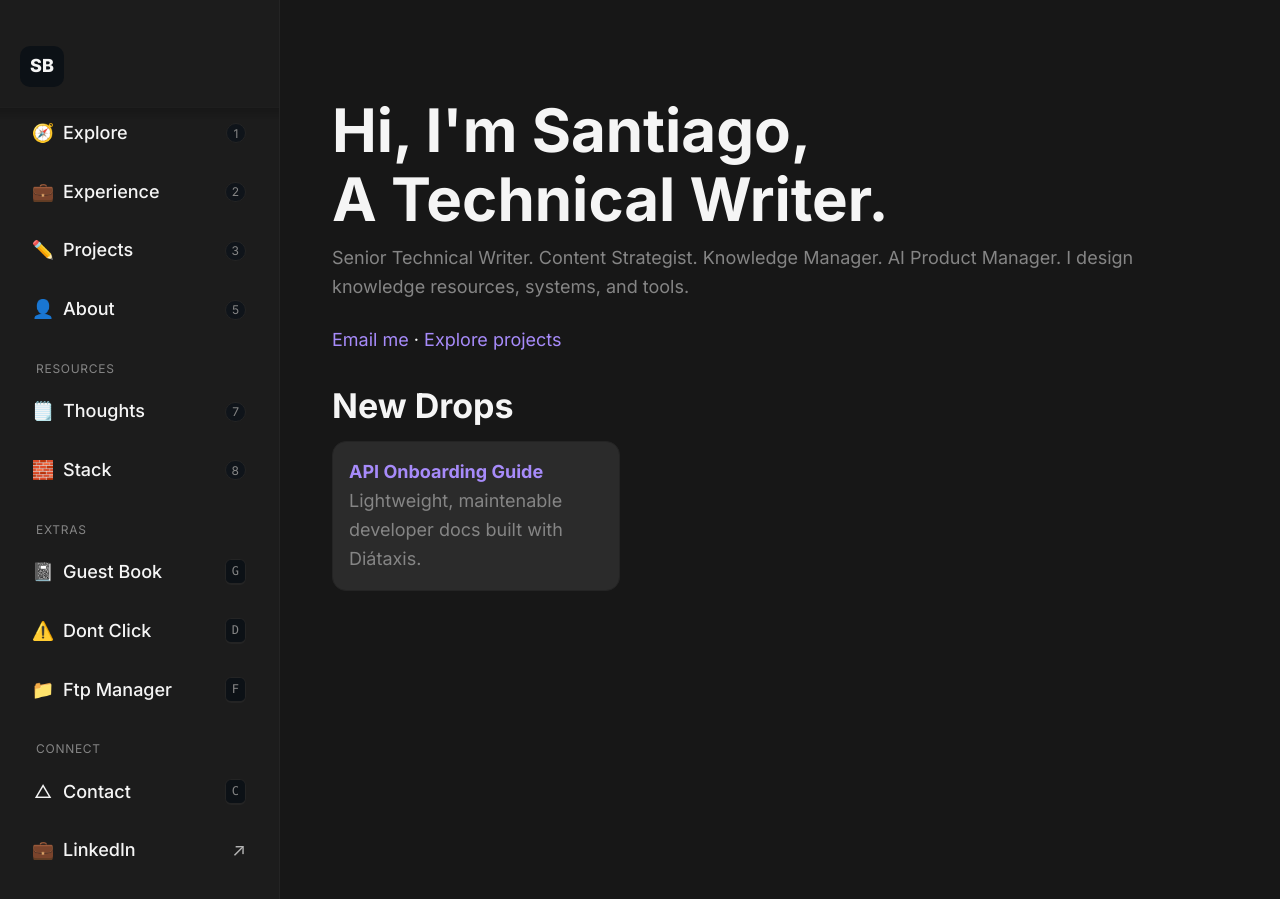
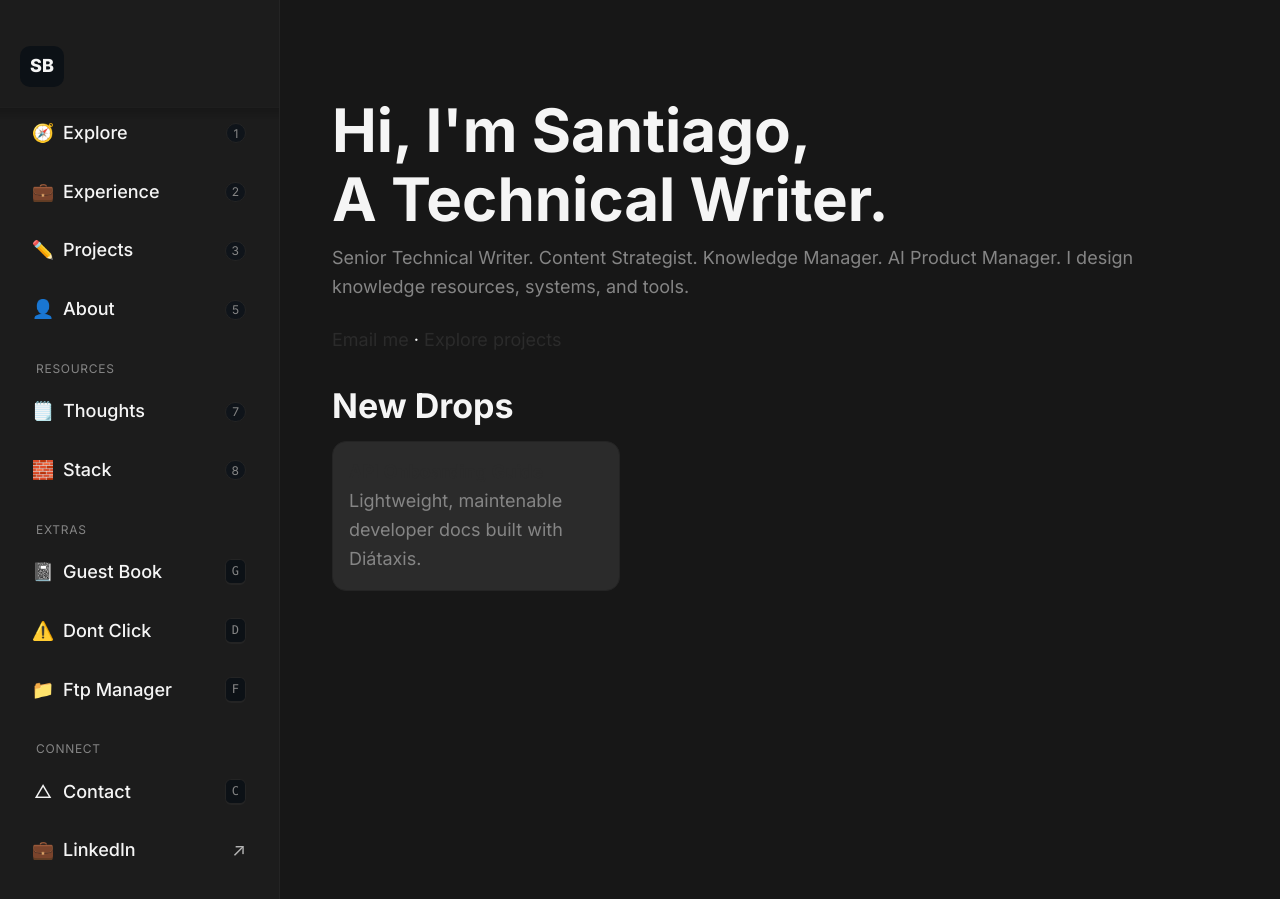
Before and after one commit to Sant720/portfolio, a Jekyll site: the page built from index.md, in a window 1280 px wide. Built offline with Jekyll 4.4.1, drawn with Linux system fonts in a browser that asks for light colours.

Commit message:
Update theme-playground.scss

```diff
--- a/assets/css/theme-playground.scss
+++ b/assets/css/theme-playground.scss
@@ -18,8 +18,8 @@
   --text: hsl(0 0% 96%);
   --text-dim: hsl(0 0% 52%);
   --border: hsl(0 0% 14%);
-  --accent: #a78bfa;         /* try your favorite hue here */
-  --accent-hover: #c4b5fd;
+  --accent: hsl(0 0 17%);         /* try your favorite hue here */
+  --accent-hover: hsl(0 0 19%);
   --focus: var(--accent);
 
   /* — Typography — */
@@ -61,6 +61,6 @@ h3 { font-size: clamp(var(--fs-h3-min), var(--fs-h3-vw), var(--fs-h3-max)); marg
 p  { margin-bottom: var(--mb-p); }
 
 /* 3) Links & components */
-a:hover, a:focus { color: var(--accent-hover); }
+a:hover, a:focus { color: hsl(0 0 96%); }
 .code, code, pre, table { font-feature-settings: var(--num-features); }
 .card { background: var(--surface-2); }
```
